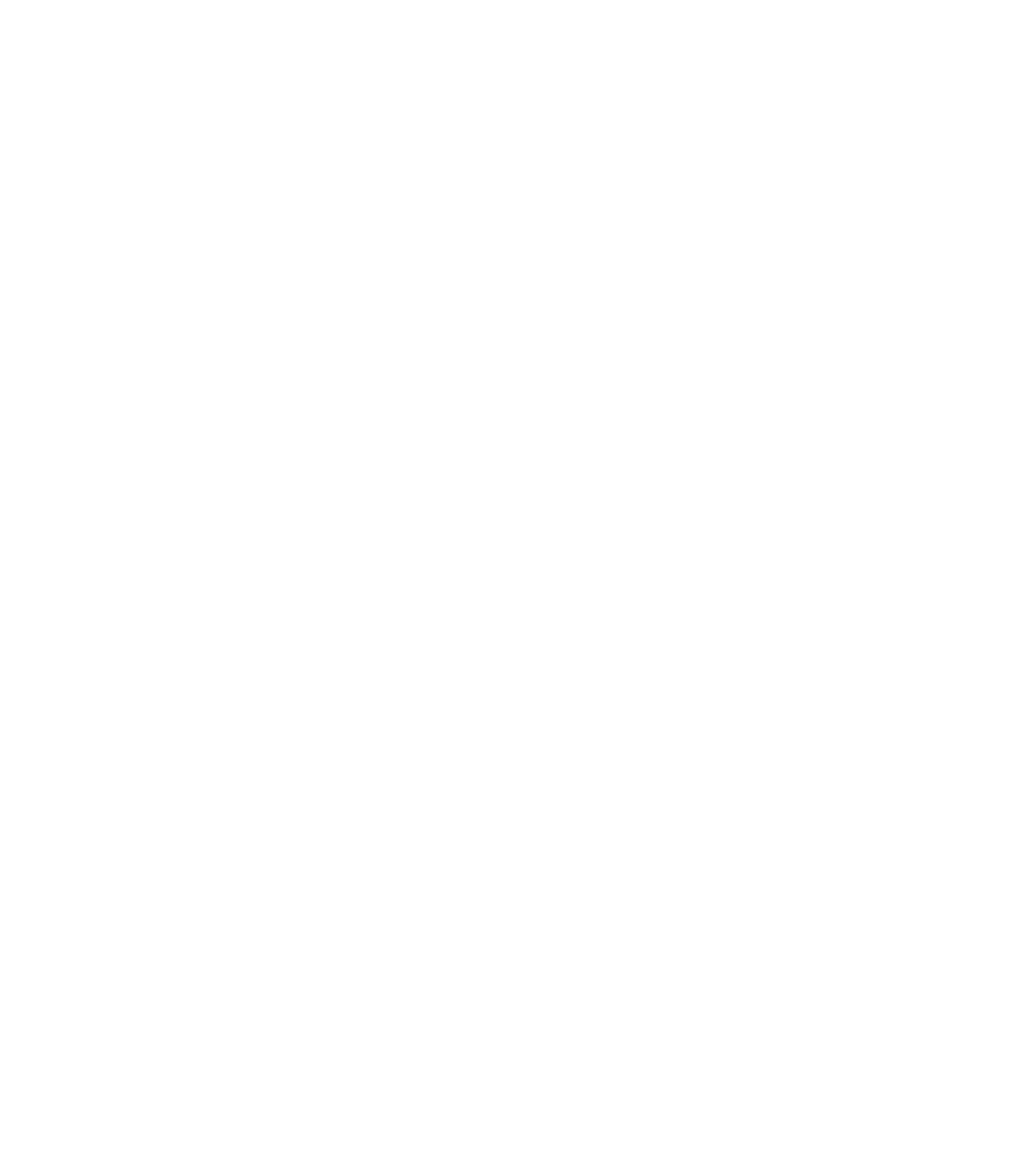
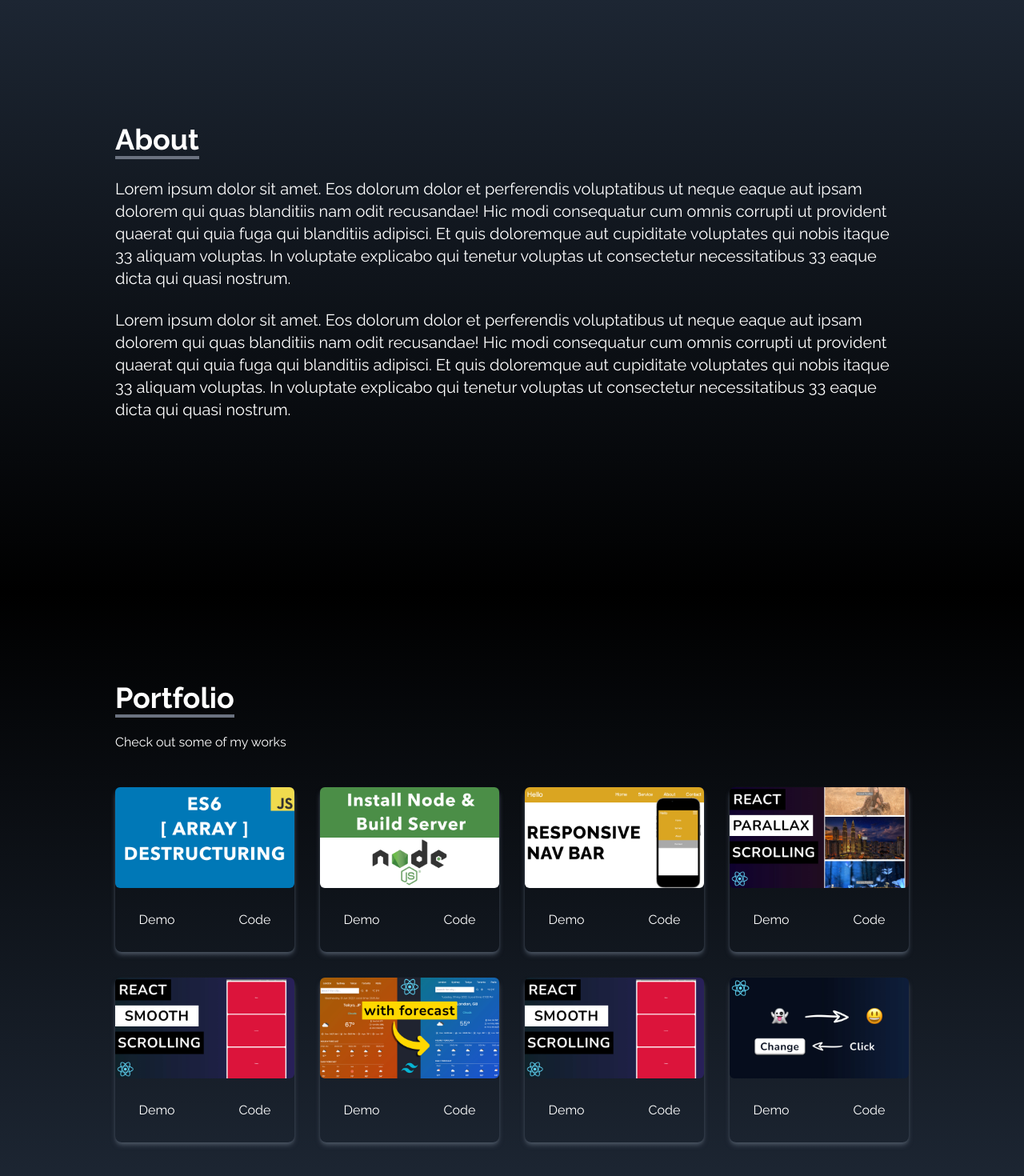
Before and after one commit to dentonya/dentonya_portofolio, a React (Create React App) app in the folder portofolio/: page / in a window 1280 px wide. Shown: the part 860-2330 px from the top of the page at 80% size. Before the commit the page ends 800 px from the top, so only its background shows below. Built offline with nearby package versions, Linux system fonts and the light colour scheme.

Commit message:
portfolio/about pages

```diff
--- a/portofolio/src/App.js
+++ b/portofolio/src/App.js
@@ -1,5 +1,7 @@
+import About from "./components/About";
 import { Home } from "./components/Home";
 import { NavBar } from "./components/NavBar";
+import Portfolio from "./components/Portfolio";
 import { SocialLinks } from "./components/SocialLinks";
 
 function App() {
@@ -7,6 +9,8 @@
     <div>
       <NavBar />
       <Home />
+      <About />
+      <Portfolio />
 
       <SocialLinks />
     </div>
--- /dev/null
+++ b/portofolio/src/components/About.jsx
@@ -0,0 +1,30 @@
+import React from 'react'
+
+const About = () => {
+  return (
+    <div name="about" className='w-full h-screen bg-gradient-to-b from-gray-800 to-black text-white'>
+        <div className='max-w-screen-lg p-4 mx-auto flex flex-col justify-center w-full h-full'>
+            <div className='pb-2'>
+                <p className='text-4xl font-bold inline border-b-4 border-gray-500'>About</p>
+            </div>
+            <p className='text-xl mt-5'>
+            Lorem ipsum dolor sit amet. Eos dolorum dolor et perferendis voluptatibus ut neque eaque aut
+            ipsam dolorem qui quas blanditiis nam odit recusandae! Hic modi consequatur cum omnis
+            corrupti ut provident quaerat qui quia fuga qui blanditiis adipisci. Et quis doloremque
+            aut cupiditate voluptates qui nobis itaque 33 aliquam voluptas. In voluptate explicabo qui tenetur
+            voluptas ut consectetur necessitatibus 33 eaque dicta qui quasi nostrum.
+            </p>
+            <br />
+            <p className='text-xl'>
+            Lorem ipsum dolor sit amet. Eos dolorum dolor et perferendis voluptatibus ut neque eaque aut
+            ipsam dolorem qui quas blanditiis nam odit recusandae! Hic modi consequatur cum omnis
+            corrupti ut provident quaerat qui quia fuga qui blanditiis adipisci. Et quis doloremque
+            aut cupiditate voluptates qui nobis itaque 33 aliquam voluptas. In voluptate explicabo qui tenetur
+            voluptas ut consectetur necessitatibus 33 eaque dicta qui quasi nostrum.
+            </p>
+        </div>
+    </div>
+  )
+}
+
+export default About
--- a/portofolio/src/components/Home.jsx
+++ b/portofolio/src/components/Home.jsx
@@ -23,7 +23,8 @@
                 </div>
             </div>
             <div>
-                <img src={HeroImage} alt="My Profile" className='rounded-2xl mx-auto w-2/3 md:w-full'/>
+                {/* <img src={HeroImage} alt="My Profile" className='rounded-2xl mx-auto w-2/3 md:w-full'/> */}
+                <img src={HeroImage} alt="My Profile" className='rounded-2xl mx-auto w-3/4 md:w-full hidden md:block' />
             </div>
         </div>
     </div>
--- /dev/null
+++ b/portofolio/src/components/Portfolio.jsx
@@ -0,0 +1,75 @@
+import React from 'react'
+import arrayDestruct from '../assets/portfolio/arrayDestruct.jpg'
+import installNode from '../assets/portfolio/installNode.jpg'
+import navbar from '../assets/portfolio/navbar.jpg'
+import reactParallax from '../assets/portfolio/reactParallax.jpg'
+import reactSmooth from '../assets/portfolio/reactSmooth.jpg'
+import reactWeather from '../assets/portfolio/reactWeather.jpg'
+import usestate from '../assets/portfolio/usestate.jpg'
+
+const Portfolio = () => {
+    //array of portfolio images
+    const portfolios = [
+        {
+            id: 1,
+            src: arrayDestruct,
+        },
+        {
+            id: 2,
+            src: installNode,
+        },
+        {
+            id: 3,
+            src: navbar,
+        },
+        {
+            id: 4,
+            src: reactParallax,
+        },
+        {
+            id: 5,
+            src: reactSmooth,
+        },
+        {
+            id: 6,
+            src: reactWeather,
+        },
+        {
+            id: 7,
+            src: reactSmooth,
+        },
+        {
+            id: 8,
+            src: usestate,
+        }
+    ]
+  return (
+    <div name="portfolio" className='bg-gradient-to-b from-black to-gray-800 w-full text-white
+     md:h-screen'>
+      <div className='max-w-screen-lg p-4 mx-auto flex flex-col justify-center
+      w-full h-full'>
+        <div className='pb-5'>
+            <p className='text-4xl font-bold inline border-b-4 border-gray-500'>Portfolio</p>
+            <p className='py-6'>Check out some of my works</p>
+        </div>
+        <div className='grid sm:grid-cols-2 md:grid-cols-4 gap-8 px-12 sm:px-0'>
+        {
+            portfolios.map(({id,src}) => (
+            <div key={id} className='shadow-md shadow-gray-600 rounded-lg'>
+                <img src={src} alt="" className='rounded-md duration-200 hover:scale-105' />
+                <div className='flex items-center justify-center'>
+                    <button className='w-1/2 px-6 py-3 m-4 duration-200 hover:scale-105'>Demo</button>
+                    <button className='w-1/2 px-6 py-3 m-4 duration-200 hover:scale-105'>Code</button>
+                </div>
+            </div>
+
+            ))
+        }
+         </div>
+
+      </div>
+    </div>
+  )
+}
+
+export default Portfolio
```
